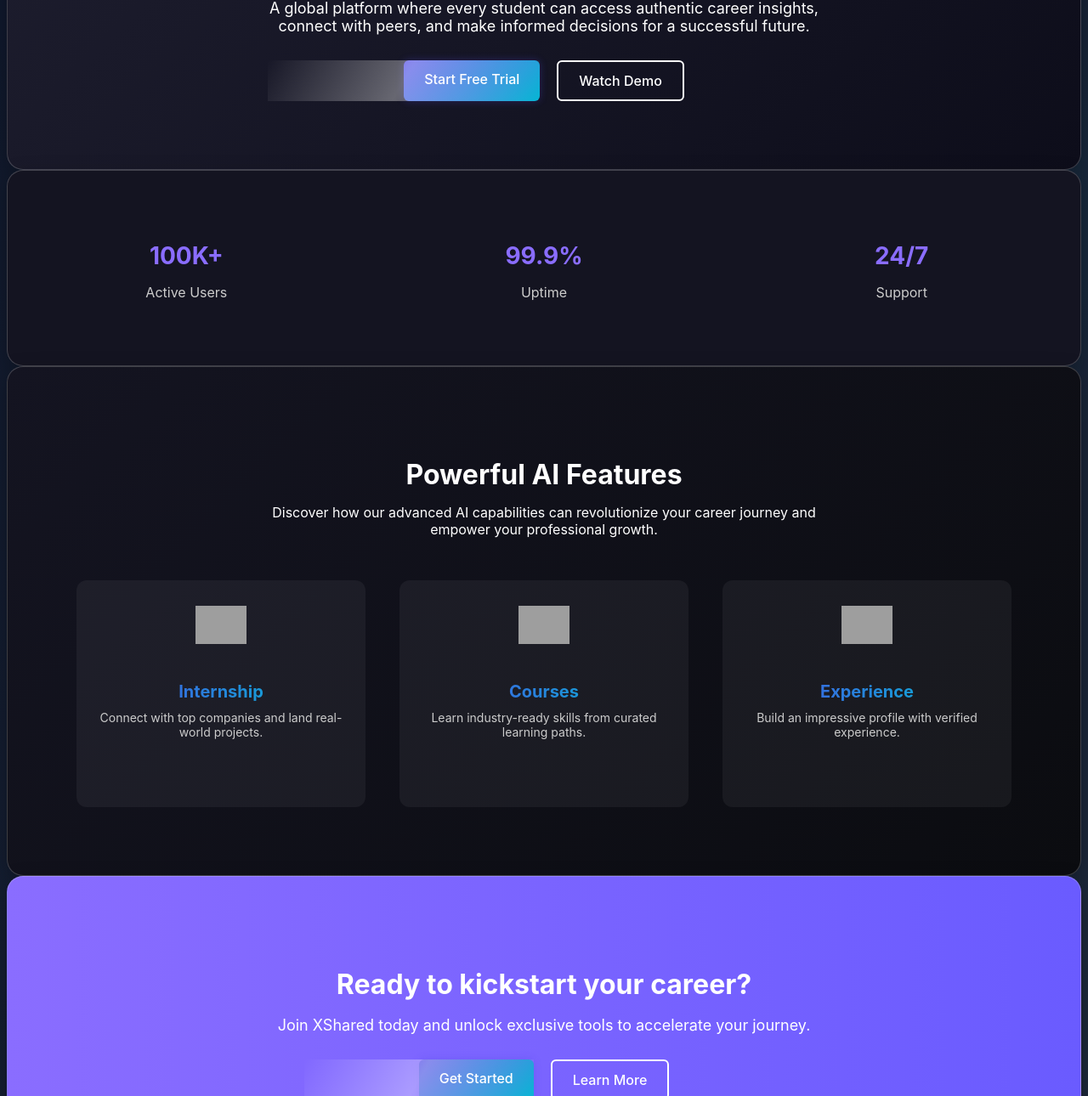
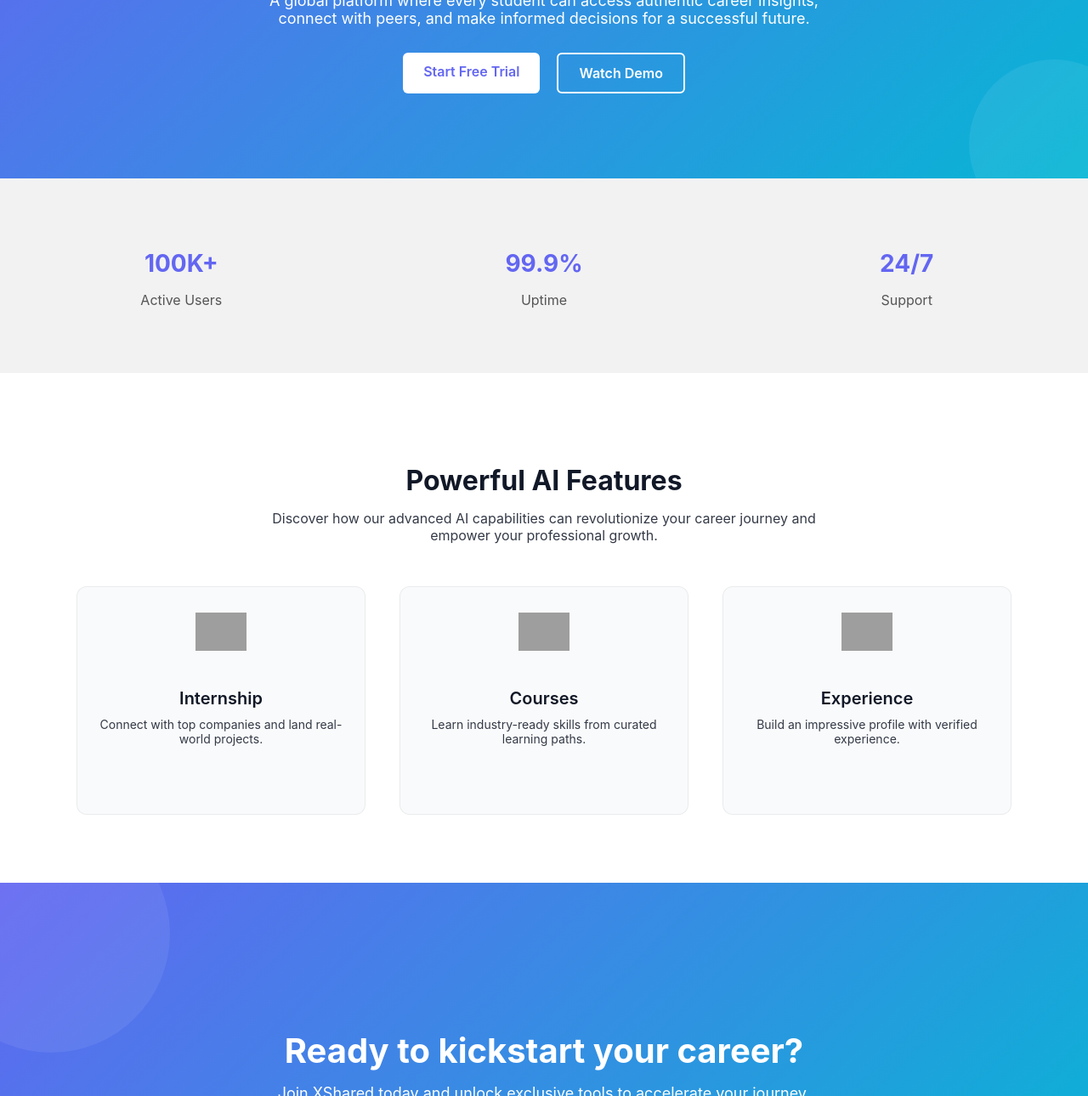
Before and after one commit to Koyal86/XShared, a plain HTML site: page index.html in a window 1280 px wide. Shown: the part 247-1537 px from the top of the page at 85% size. Drawn offline with Linux system fonts and the light colour scheme; grey boxes are pictures that could not be loaded.

Commit message:
Update index.html

```diff
--- a/index.html
+++ b/index.html
@@ -3,87 +3,117 @@
 <head>
   <meta charset="UTF-8">
   <meta name="viewport" content="width=device-width, initial-scale=1.0">
-  <title>Landing Page</title>
-  <link rel="stylesheet" href="style.css"> <!-- Using same styles as index.html -->
+  <title>XShared | From Campus to Career</title>
   <style>
-    /* Top Navbar */
+    :root {
+      --primary: #6366f1;   /* Indigo */
+      --secondary: #06b6d4; /* Cyan */
+    }
+
+    /* Reset */
+    body {
+      margin: 0;
+      padding: 0;
+      font-family: 'Inter', system-ui, sans-serif;
+      background: #ffffff;
+      color: #111827;
+    }
+
+    /* Navbar */
     nav {
       width: 100%;
       display: flex;
       justify-content: space-between;
       align-items: center;
       padding: 20px 60px;
-  background-color: rgba(0, 0, 0, 0.6);
+      background-color: rgba(255,255,255,0.9);
+      border-bottom: 1px solid rgba(0,0,0,0.08);
       position: fixed;
       top: 0;
       left: 0;
       z-index: 1000;
       min-height: 70px;
+      backdrop-filter: blur(6px);
     }
-
     nav .logo {
       font-size: 22px;
-  color: #fff;
       font-weight: bold;
+      color: var(--primary);
       text-decoration: none;
-  flex-shrink: 0;
     }
-
     nav ul {
       list-style: none;
       display: flex;
-  justify-content: center; /* center all menu items */
-  align-items: center;
-  gap: 40px; /* equal spacing between menu links */
-  flex: 1; /* take available space */
+      gap: 40px;
       margin: 0;
       padding: 0;
     }
-
     nav ul li a {
-  color: #fff;
+      color: #111827;
       text-decoration: none;
       font-size: 16px;
       transition: color 0.3s;
-  white-space: nowrap;
     }
-
     nav ul li a:hover {
-  color: #8a6dff;
+      color: var(--primary);
     }
-
     nav .signin-btn {
       padding: 6px 14px;
-  border: 2px solid #fff;
-  color: #fff;
+      border: 2px solid var(--primary);
+      color: var(--primary);
       text-decoration: none;
       border-radius: 4px;
       transition: 0.3s;
-  font-size: 15px;
-  min-width: 200px; /* always visible */
-  text-align: center;
-  flex-shrink: 0; /* button never shrinks */
+      font-size: 20px;
+      min-width: 120px;
+      text-align: left;
     }
-
     nav .signin-btn:hover {
-  background-color: rgba(255,255,255,0.1);
+      background-color: var(--primary);
+      color: #fff;
     }
 
     /* Hero Section */
     .hero {
-      padding: 140px 20px 80px; /* extra padding because navbar is fixed */
+      padding: 140px 20px 100px;
       text-align: center;
-      background: linear-gradient(135deg, #1e1e2f, #0d0d1a);
       color: #fff;
+      background: linear-gradient(135deg, var(--primary), var(--secondary));
+      position: relative;
+      overflow: hidden;
     }
     .hero h1 {
       font-size: 40px;
       margin-bottom: 15px;
+      position: relative;
+      z-index: 2;
     }
     .hero p {
       font-size: 18px;
       max-width: 700px;
       margin: 0 auto 30px;
+      position: relative;
+      z-index: 2;
+    }
+    /* Subtle Background Shapes */
+    .hero::before, .hero::after {
+      content: "";
+      position: absolute;
+      border-radius: 50%;
+      background: rgba(255,255,255,0.07);
+      z-index: 1;
+    }
+    .hero::before {
+      width: 280px;
+      height: 280px;
+      top: -80px;
+      left: -80px;
+    }
+    .hero::after {
+      width: 200px;
+      height: 200px;
+      bottom: -60px;
+      right: -60px;
     }
     .hero-buttons {
       display: flex;
@@ -92,16 +122,16 @@ nav .signin-btn:hover {
       flex-wrap: wrap;
     }
     .btn-primary {
-      background-color: #8a6dff;
-      color: #fff;
+      background-color: #fff;
+      color: var(--primary);
       padding: 12px 24px;
       border-radius: 6px;
       text-decoration: none;
-      font-weight: 500;
+      font-weight: 600;
       transition: 0.3s;
     }
     .btn-primary:hover {
-      background-color: #6a5bff;
+      background-color: rgba(255,255,255,0.9);
     }
     .btn-outline {
       border: 2px solid #fff;
@@ -109,11 +139,11 @@ nav .signin-btn:hover {
       padding: 12px 24px;
       border-radius: 6px;
       text-decoration: none;
-      font-weight: 500;
+      font-weight: 600;
       transition: 0.3s;
     }
     .btn-outline:hover {
-      background-color: rgba(255,255,255,0.1);
+      background-color: rgba(255,255,255,0.2);
     }
 
     /* Stats Section */
@@ -123,25 +153,24 @@ nav .signin-btn:hover {
       gap: 40px;
       text-align: center;
       padding: 60px 20px;
-      background: #141421;
-      color: #fff;
+      background: #f2f2f3;
     }
     .stat-item h2 {
       font-size: 28px;
       margin-bottom: 10px;
-      color: #8a6dff;
+      color: var(--primary);
     }
     .stat-item p {
       font-size: 16px;
-      color: #ccc;
+      color: #555;
     }
 
     /* Features Section */
     .features {
       padding: 80px 20px;
       text-align: center;
-      background: linear-gradient(135deg, #141421, #0b0c10);
-      color: #fff;
+      background: #ffffff;
+      color: #111827;
     }
     .features h2 {
       font-size: 32px;
@@ -151,6 +180,7 @@ nav .signin-btn:hover {
       font-size: 16px;
       max-width: 700px;
       margin: 0 auto 50px;
+      opacity: 0.85;
     }
     .feature-grid {
       max-width: 1100px;
@@ -160,9 +190,19 @@ nav .signin-btn:hover {
       gap: 40px;
     }
     .feature-item {
-      background-color: rgba(255,255,255,0.05);
+      display: block;
+      text-decoration: none;
+      background-color: #f9fafb;
       border-radius: 12px;
       padding: 30px 20px;
+      transition: transform 0.3s ease, background 0.3s ease;
+      color: inherit;
+      border: 1px solid rgba(0,0,0,0.06);
+    }
+    .feature-item:hover {
+      transform: translateY(-5px);
+      background: linear-gradient(135deg, var(--primary), var(--secondary));
+      color: #fff;
     }
     .feature-item img {
       width: 60px;
@@ -171,34 +211,11 @@ nav .signin-btn:hover {
     .feature-item h3 {
       font-size: 20px;
       margin-bottom: 10px;
-      color: #fff;
+      font-weight: 600;
     }
     .feature-item p {
       font-size: 14px;
-      color: #ccc;
-    }
-
-    /* CTA Section */
-    .cta-section {
-      background: linear-gradient(90deg, #8a6dff, #6a5bff);
-      color: #fff;
-      text-align: center;
-      padding: 80px 20px;
-    }
-    .cta-section h1 {
-      font-size: 32px;
-      font-weight: bold;
-      margin-bottom: 15px;
-    }
-    .cta-section p {
-      font-size: 18px;
-      margin-bottom: 30px;
-    }
-    .cta-buttons {
-      display: flex;
-      justify-content: center;
-      gap: 20px;
-      flex-wrap: wrap;
+      opacity: 0.85;
     }
 
     /* Footer */
@@ -215,8 +232,6 @@ nav .signin-btn:hover {
       gap: 40px;
     }
     .footer-brand h2 {
-      display: flex;
-      align-items: center;
       font-size: 20px;
       color: #fff;
       margin-bottom: 10px;
@@ -233,6 +248,8 @@ nav .signin-btn:hover {
     }
     .footer-column ul {
       list-style: none;
+      padding: 0;
+      margin: 0;
     }
     .footer-column ul li {
       margin-bottom: 8px;
@@ -259,14 +276,13 @@ nav .signin-btn:hover {
 <nav>
   <a href="#" class="logo">XShared</a>
   <ul>
-    <li><a href="#">Home</a></li>
+    <li><a href="#" class="active">Home</a></li>
     <li><a href="#">Features</a></li>
     <li><a href="#">Pricing</a></li>
     <li><a href="#">Contact</a></li>
   </ul>
-  <a href="signup.html" class="signin-btn">Sign in</a>
+  <a href="login.html" class="signin-btn">Sign in</a>
 </nav>
-
 
 <!-- HERO SECTION -->
 <section class="hero">
@@ -318,10 +334,10 @@ nav .signin-btn:hover {
 </section>
 
 <!-- CTA SECTION -->
-  <section class="cta-section">
+<section class="hero"> <!-- Reusing hero style for CTA gradient -->
   <h1>Ready to kickstart your career?</h1>
   <p>Join XShared today and unlock exclusive tools to accelerate your journey.</p>
-    <div class="cta-buttons">
+  <div class="hero-buttons">
     <a href="#" class="btn-primary">Get Started</a>
     <a href="#" class="btn-outline">Learn More</a>
   </div>
```
Lines whose indentation alone changed are shown as unchanged.
